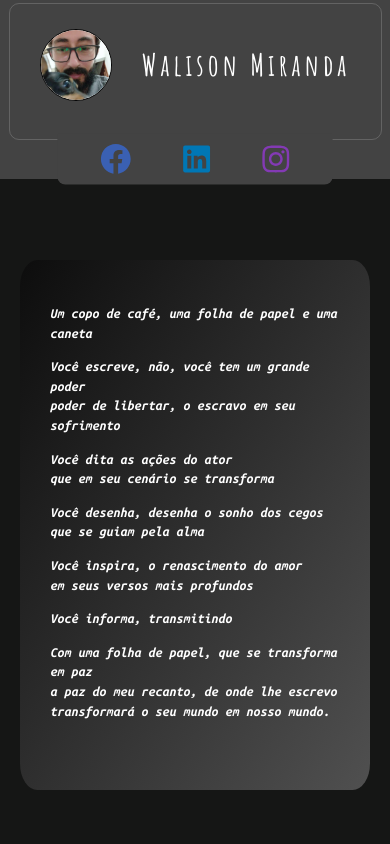
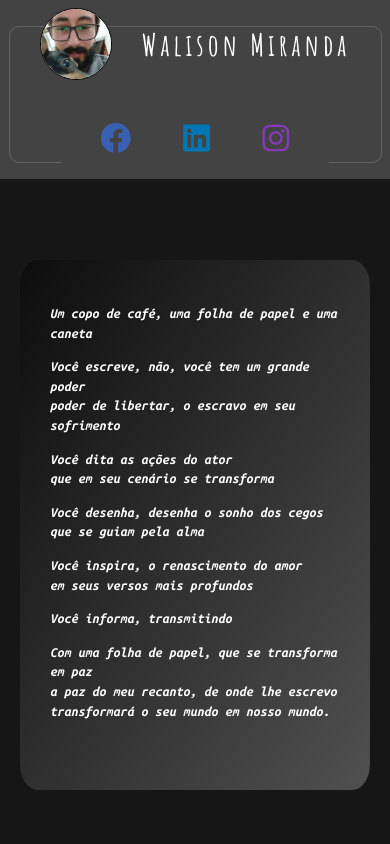
Before and after one commit to WalisonMiranda/Pagina-Poesias, a React (Create React App) app: page / in a window 390 px wide. Shown: the top 844 px of the page. Built offline with nearby package versions, Linux system fonts and the light colour scheme.

Commit message:
Update style.css

```diff
--- a/src/components/header/style.css
+++ b/src/components/header/style.css
@@ -75,13 +75,11 @@
     .head {
         height: 80%;
         width: 90%;
-        margin-top: 55px;
         flex-direction: column;
         justify-content: center;
     }
 
     .profile {
-        margin-top: 86px;
         padding-bottom: 15px;
         justify-content: space-between;
     }
```
